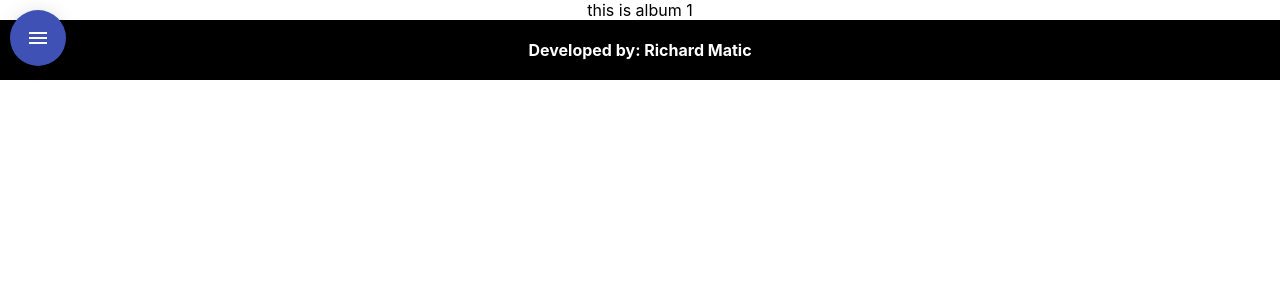
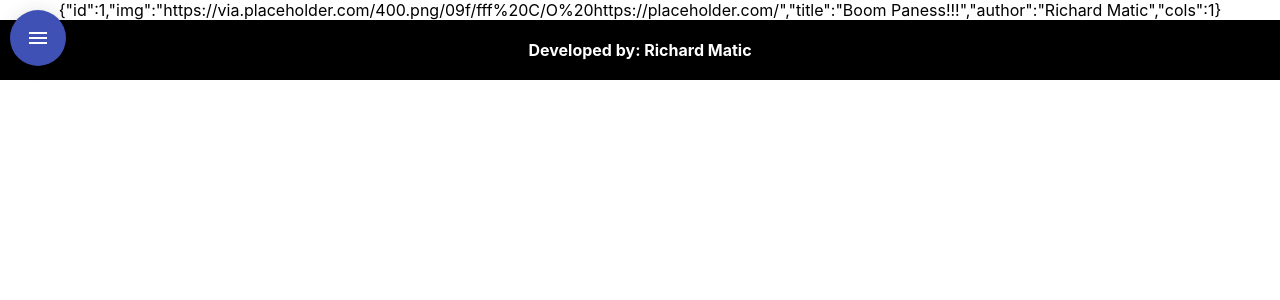
Before and after one commit to richardbmatic17/album-frontend, a React (Create React App) app: page /albums/1 in a window 1280 px wide. Shown: the top 300 px of the page. Built offline with nearby package versions, Linux system fonts and the light colour scheme.

Commit message:
add static data in album

```diff
--- a/src/pages/Album.js
+++ b/src/pages/Album.js
@@ -20,46 +20,52 @@ const useStyles = makeStyles((theme) => ({
   },
 }));
 
-const tileData = [
+const data = [
   {
-     img: 'https://via.placeholder.com/400.png/09f/fff%20C/O%20https://placeholder.com/',
-     title: 'Image',
-     author: 'author',
-     cols: 1,
+    id: 1,
+    img: 'https://via.placeholder.com/400.png/09f/fff%20C/O%20https://placeholder.com/',
+    title: 'Boom Paness!!!',
+    author: 'Richard Matic',
+    cols: 1,
   },
   {
-     img: 'https://via.placeholder.com/400.png/09f/fff%20C/O%20https://placeholder.com/',
-     title: 'Image',
-     author: 'author',
-     cols: 2,
+    id: 2,
+    img: 'https://via.placeholder.com/400.png/09f/fff%20C/O%20https://placeholder.com/',
+    title: 'Image',
+    author: 'author',
+    cols: 2,
   },
   {
-     img: 'https://via.placeholder.com/400.png/09f/fff%20C/O%20https://placeholder.com/',
-     title: 'Image',
-     author: 'author',
-     cols: 2,
+    id: 3,
+    img: 'https://via.placeholder.com/400.png/09f/fff%20C/O%20https://placeholder.com/',
+    title: 'Image',
+    author: 'author',
+    cols: 2,
   },
   {
-     img: 'https://via.placeholder.com/400.png/09f/fff%20C/O%20https://placeholder.com/',
-     title: 'Image',
-     author: 'author',
-     cols: 1,
+    id: 4,
+    img: 'https://via.placeholder.com/400.png/09f/fff%20C/O%20https://placeholder.com/',
+    title: 'Image',
+    author: 'author',
+    cols: 1,
   },
   {
-     img: 'https://via.placeholder.com/400.png/09f/fff%20C/O%20https://placeholder.com/',
-     title: 'Image',
-     author: 'author',
-     cols: 3,
+    id: 5,
+    img: 'https://via.placeholder.com/400.png/09f/fff%20C/O%20https://placeholder.com/',
+    title: 'Image',
+    author: 'author',
+    cols: 3,
   },
 ];
 
 const Album = (props) => {
   const classes = useStyles();
   let { albumId } = useParams();
+  const pageData = data.filter(item => item.id.toString() === albumId ? item : '');
 
   return (
     <Page>
-      this is album {albumId}
+      {JSON.stringify(pageData[0])}
     </Page>
   )
 }
```
